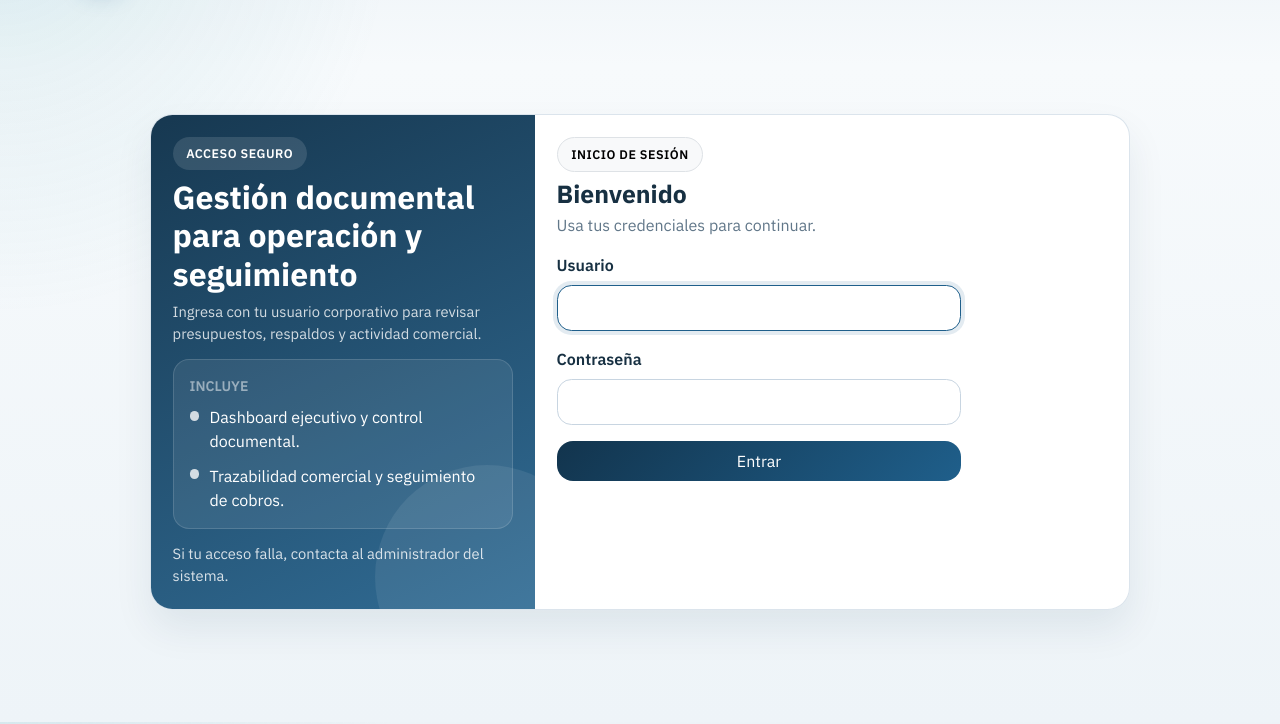
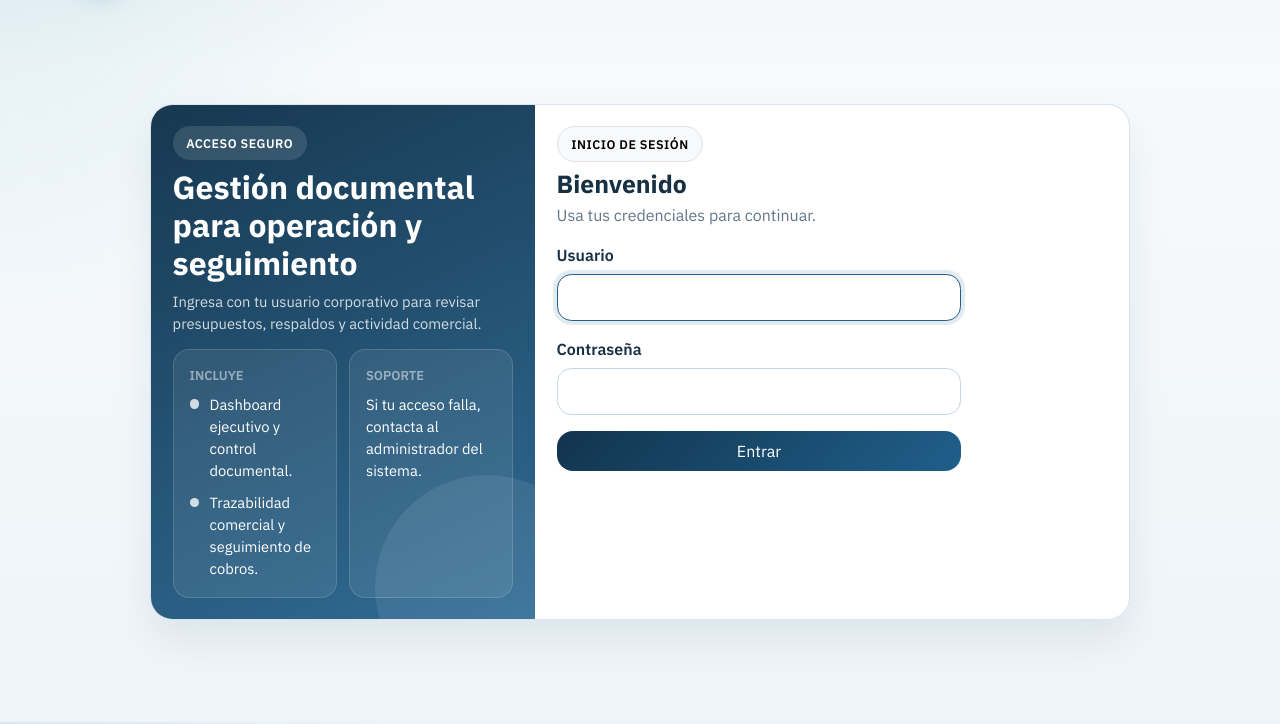
Before and after one commit to jozsef-85/gestion-documental-tens, a Django app: page /accounts/login/ in a window 1280 px wide. Shown: the part 78-802 px from the top of the page. Run offline with Django 5.2, Linux system fonts and the light colour scheme.

Commit message:
Place login support card beside features

```diff
--- a/core/templates/registration/login.html
+++ b/core/templates/registration/login.html
@@ -94,6 +94,11 @@
         order: 2;
     }
 
+    .login-feature-grid {
+        display: grid;
+        gap: 0.75rem;
+    }
+
     .login-feature-box {
         border-radius: 1rem;
         background: rgba(255, 255, 255, 0.08);
@@ -121,11 +126,6 @@
         margin-top: 0.35rem;
         border-radius: 50%;
         background: rgba(255, 255, 255, 0.78);
-    }
-
-    .login-support {
-        color: rgba(255, 255, 255, 0.82);
-        font-size: 0.95rem;
     }
 
     @media (max-width: 991.98px) {
@@ -184,6 +184,11 @@
         .login-aside {
             order: 1;
         }
+
+        .login-feature-grid {
+            grid-template-columns: repeat(2, minmax(0, 1fr));
+            align-items: stretch;
+        }
     }
 
     @media (max-height: 860px) and (min-width: 992px) {
@@ -207,7 +212,7 @@
         }
 
         .login-note,
-        .login-support {
+        .login-feature-box {
             font-size: 0.92rem;
         }
     }
@@ -223,7 +228,8 @@
             <p class="login-note mb-3">
                 Ingresa con tu usuario corporativo para revisar presupuestos, respaldos y actividad comercial.
             </p>
-            <div class="login-feature-box p-3 mb-3">
+            <div class="login-feature-grid">
+                <div class="login-feature-box p-3">
                     <div class="small text-white-50 text-uppercase fw-semibold mb-2">Incluye</div>
                     <ul class="login-feature-list">
                         <li>
@@ -236,7 +242,11 @@
                         </li>
                     </ul>
                 </div>
-            <p class="login-support mb-0">Si tu acceso falla, contacta al administrador del sistema.</p>
+                <div class="login-feature-box p-3">
+                    <div class="small text-white-50 text-uppercase fw-semibold mb-2">Soporte</div>
+                    <div>Si tu acceso falla, contacta al administrador del sistema.</div>
+                </div>
+            </div>
         </aside>
 
         <div class="login-form">
```
Lines whose indentation alone changed are shown as unchanged.
